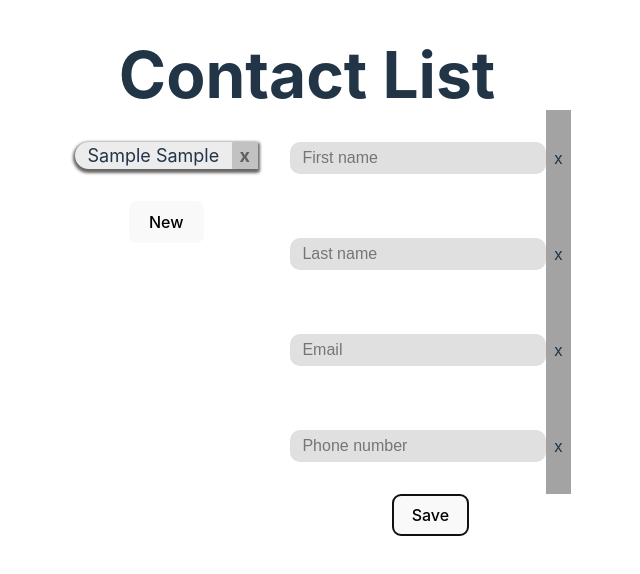
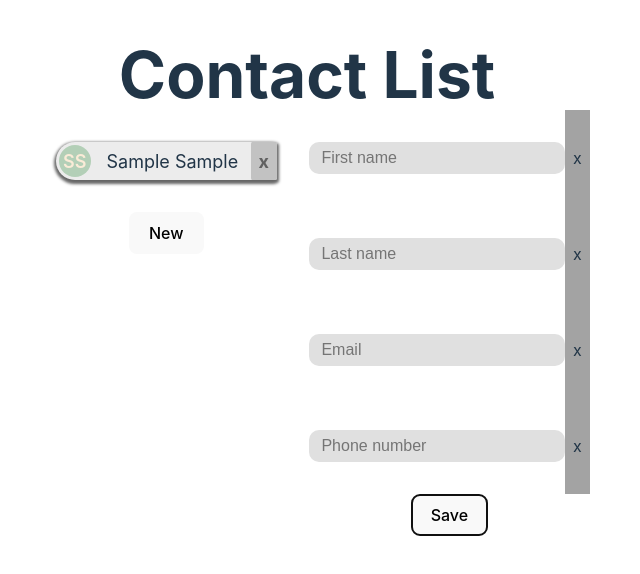
Before and after one commit to Crumpu/contactList, a React (Vite) app: page / in a window 1280 px wide. Both pictures are taken after typing "Sample", "Sample", "name@example.com", "5551234" into the empty fields and a click on the button "Save". Shown: the top 574 px of the page, without its empty margins (333-973 px from the left). Built offline with nearby package versions, Linux system fonts and the light colour scheme.

Commit message:
Correct work create & update

```diff
--- a/src/App.jsx
+++ b/src/App.jsx
@@ -41,6 +41,7 @@ export class App extends Component {
     this.setState({
       currentContact: this.createEmptyContact(),
     });
+    console.log('cleaning')
   };
 
   // ============function selectContact========================
@@ -52,6 +53,7 @@ export class App extends Component {
   // ============function saveContact===========================
 
   saveContact = (contact) => {
+    console.log(contact);
     if (contact.id) {
       this.updateContact(contact);
     } else {
@@ -64,12 +66,12 @@ export class App extends Component {
   updateContact(contact) {
     console.log('update');
     this.setState((state) => {
-      const contacts = state.contacts.map((item) => {
-        item.id === contact.id ? contact : item;
-      });
+      const contacts = state.contacts.map((item) =>
+        item.id === contact.id ? contact : item
+      );
       this.saveToLocalStorage(contacts);
       return {
-        contacts,
+        contacts: contacts,
         currentContact: contact,
       };
     });
@@ -107,8 +109,22 @@ export class App extends Component {
     localStorage.setItem('contacts', JSON.stringify(arrContacts));
   };
 
+  // ===========decoration========================================
+  // -------------------------------------------------------------
+  randomColor = () => {
+    const min = 0;
+    const max = 225;
+    const color = Math.floor(Math.random() * (max - min) + min);
+    return color;
+  };
+
+  bgColor = () => {
+    return {
+      backgroundColor: `rgb(${this.randomColor()}, ${this.randomColor()}, ${this.randomColor()})`,
+    };
+  };
+
   render() {
-    console.log(this.state.currentContact);
     return (
       <div className="appDiv">
         <div id="h1Div">
@@ -127,6 +143,7 @@ export class App extends Component {
             addNewContact={this.addNewContact}
             onDelete={this.deleteContact}
             onSelect={this.selectContact}
+            bgColor={this.bgColor}
           />
         </div>
       </div>
--- a/src/components/ContactForm/ContactForm.jsx
+++ b/src/components/ContactForm/ContactForm.jsx
@@ -3,7 +3,7 @@ import './ContactForm.css';
 
 export class ContactForm extends Component {
   state = {
-    ...this.currentContact,
+    ...this.props.currentContact,
   };
 
   createEmptyContact() {
@@ -21,6 +21,7 @@ export class ContactForm extends Component {
       return {
         ...props.currentContact,
       };
+
     }
     return {};
   }
@@ -47,16 +48,22 @@ export class ContactForm extends Component {
   onFormSubmit = (event) => {
     event.preventDefault();
     this.props.onSubmit({
+      id: this.state.id,
       fName: this.state.fName,
       lName: this.state.lName,
       email: this.state.email,
       telNumber: this.state.telNumber,
     });
-    this.setState(this.createEmptyContact());
+    if (!this.state.id) {
+      this.setState({
+        ...this.createEmptyContact(),
+      });
+    }
   };
 
   render() {
-    console.log(this.state);
+    console.log(this.props)
+    console.log(this.state)
     return (
       <form id="contactItemForm" onSubmit={this.onFormSubmit}>
         <div className="inputDiv">
--- a/src/components/ContactItem/ContactItem.jsx
+++ b/src/components/ContactItem/ContactItem.jsx
@@ -12,11 +12,18 @@ export class ContactItem extends Component {
     this.props.onDelete(this.props.contact.id);
   };
   render() {
-    // console.log(this.props)
+    const bgColor = this.props.bgColor;
     const { fName, lName } = this.props.contact;
+    const initials =
+      fName.trim().slice(0, 1).toUpperCase() +
+      lName.trim().slice(0, 1).toUpperCase();
 
     return (
       <div className="itemDiv" onDoubleClick={this.onContactSelect}>
+        <span className="initialSpan" style={bgColor()}>
+          {initials}
+        </span>
+
         <p id="contactName">{fName + ' ' + lName}</p>
         <span className="spanX" onClick={this.onContactDelete}>
           x
--- a/src/components/ContactList/ContactList.jsx
+++ b/src/components/ContactList/ContactList.jsx
@@ -2,6 +2,7 @@ import { Component } from 'react';
 import ContactItem from '../ContactItem/ContactItem';
 
 export class ContactList extends Component {
+
   render() {
     return (
       <>
@@ -14,6 +15,7 @@ export class ContactList extends Component {
               toChangeColor={this.props.toChangeColor}
               onDelete={this.props.onDelete}
               onSelect={this.props.onSelect}
+              bgColor={this.props.bgColor}
             />
           );
         })}
--- a/src/index.css
+++ b/src/index.css
@@ -6,10 +6,8 @@
   font-family: Inter, system-ui, Avenir, Helvetica, Arial, sans-serif;
   line-height: 1.5;
   font-weight: 400;
-
-  color-scheme: light dark;
-  color: rgba(255, 255, 255, 0.87);
-  background-color: #242424;
+  color: #213547;
+  background-color: #ffffff;
 }
 
 .appDiv {
@@ -27,11 +25,11 @@
     '. d . . e . f';
 }
 
-.contactList{
+.contactList {
   grid-area: b;
 }
 
-.contactForm{
+.contactForm {
   grid-area: c;
 }
 
@@ -56,9 +54,8 @@ a {
   text-decoration: inherit;
 }
 a:hover {
-  color: #535bf2;
+  color: #747bff;
 }
-
 button {
   border-radius: 8px;
   border: 1px solid transparent;
@@ -66,7 +63,7 @@ button {
   font-size: 1em;
   font-weight: 500;
   font-family: inherit;
-  background-color: #1a1a1a;
+  background-color: #f9f9f9;
   cursor: pointer;
   transition: border-color 0.25s;
 }
@@ -87,6 +84,5 @@ button:focus-visible {
     color: #747bff;
   }
   button {
-    background-color: #f9f9f9;
   }
 }
```
